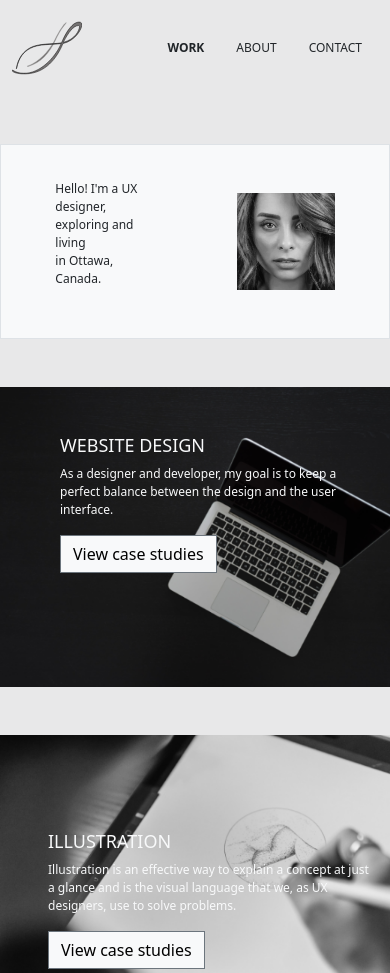
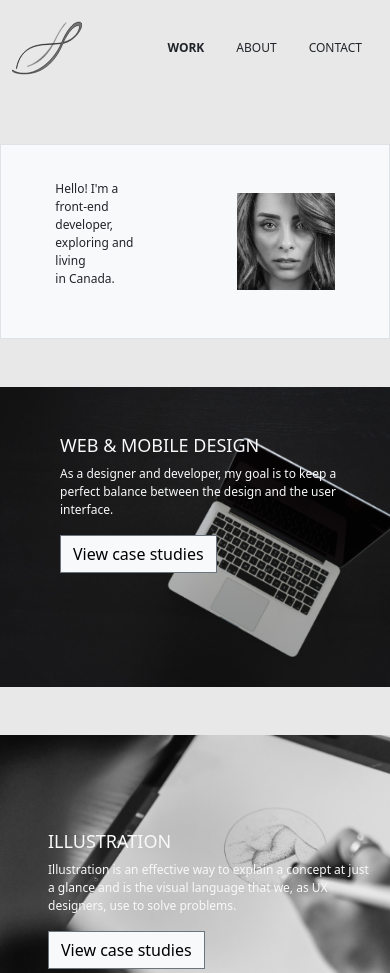
Before and after one commit to haji00/portfolio, a plain HTML site: page index.html in a window 390 px wide. Shown: the top 973 px of the page. Drawn offline with nearby package versions, Linux system fonts and the light colour scheme.

Commit message:
Adds changes

```diff
--- a/index.html
+++ b/index.html
@@ -70,7 +70,7 @@ c-21.28,0-42.379,26.355-65.929,72.255C271.838,112.328,288.336,74.117,289.375,58.
                 <div class="container">
                     <div class="row align-items-center justify-content-around" id="roll-in">
                         <div class="col-4 text-dark">
-                            <p>Hello! I'm a UX designer, <br> exploring and living <br> in Ottawa, Canada.</p>
+                            <p>Hello! I'm a front-end developer, <br> exploring and living <br> in Canada.</p>
                         </div>
                         <div class="col-4 py-4 my-4">
                             <img src="images/about1.jpg" alt="Sepidah's Image" class="img-fluid">
@@ -83,7 +83,7 @@ c-21.28,0-42.379,26.355-65.929,72.255C271.838,112.328,288.336,74.117,289.375,58.
 
         <!-- WEBSITE DESIGN Section -->
         <section class="container bg-dark text-light vision1" data-aos="fade-left" id="main">
-            <h1 class="col-12 pt-5 ps-5 mt-5">WEBSITE DESIGN</h1>
+            <h1 class="col-12 pt-5 ps-5 mt-5">WEB & MOBILE DESIGN</h1>
             <p class="col-sm-6 col-md-4 ps-5">As a designer and developer, my goal is to keep a perfect balance between the
                 design and the user interface. </p>
             <div class="col-12 ps-5">
```
Also changed, not shown: illustration.html (+4 -2 lines), web.html (+1 -1 lines).
